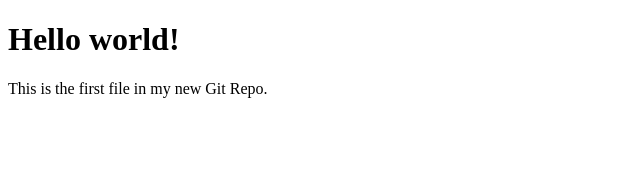
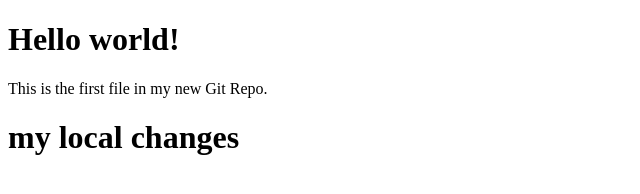
Before and after one commit to PranjaliAWA/demos, a plain HTML site: page index.html in a window 1280 px wide. Shown: the whole page, without its empty margins (0-640 px from the left). Drawn offline with Linux system fonts and the light colour scheme.

Commit message:
index html changes

```diff
--- a/index.html
+++ b/index.html
@@ -7,6 +7,6 @@
 
 <h1>Hello world!</h1>
 <p>This is the first file in my new Git Repo.</p>
-
+<h1>my local changes</h1>
 </body>
 </html>
```
